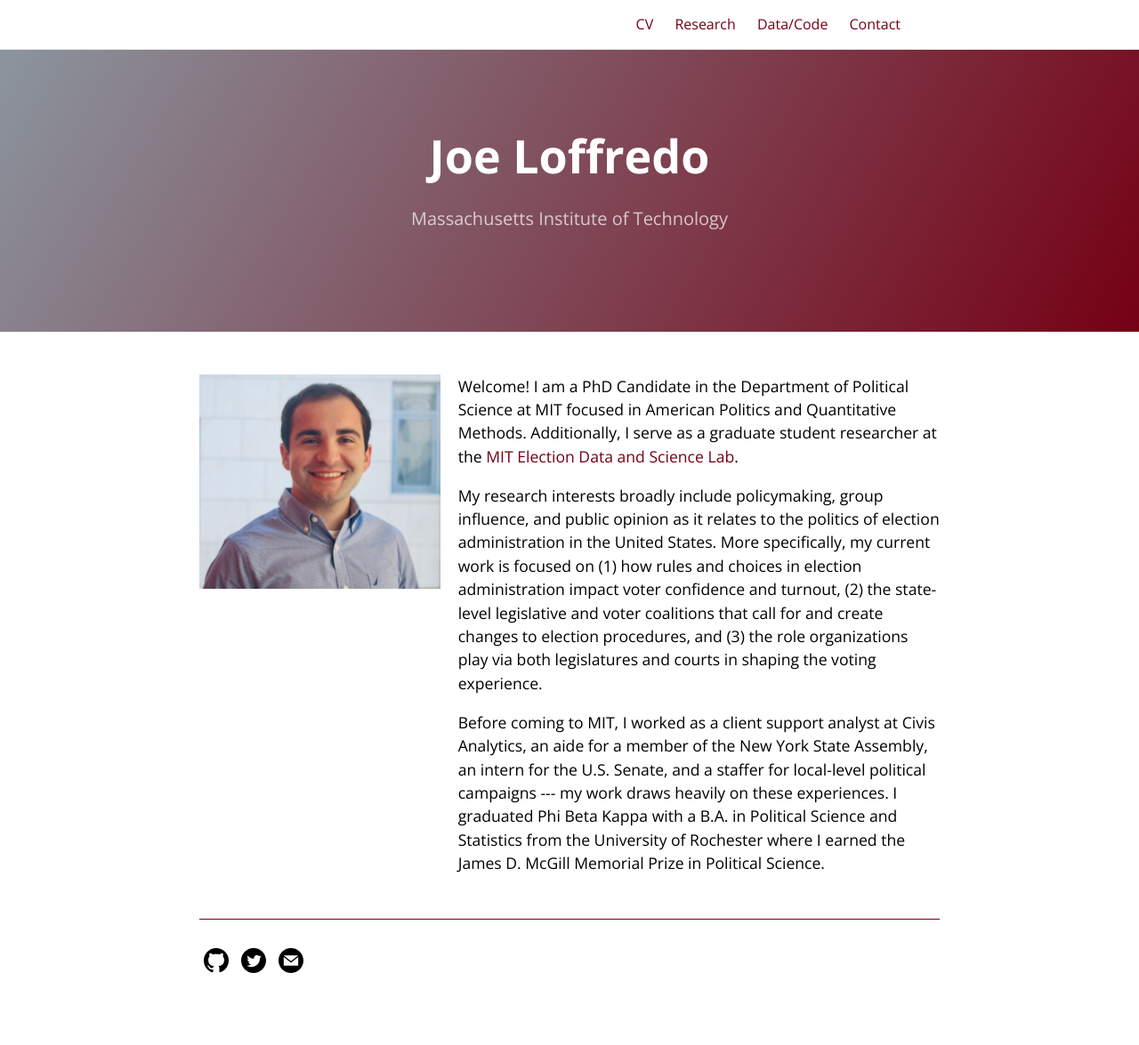
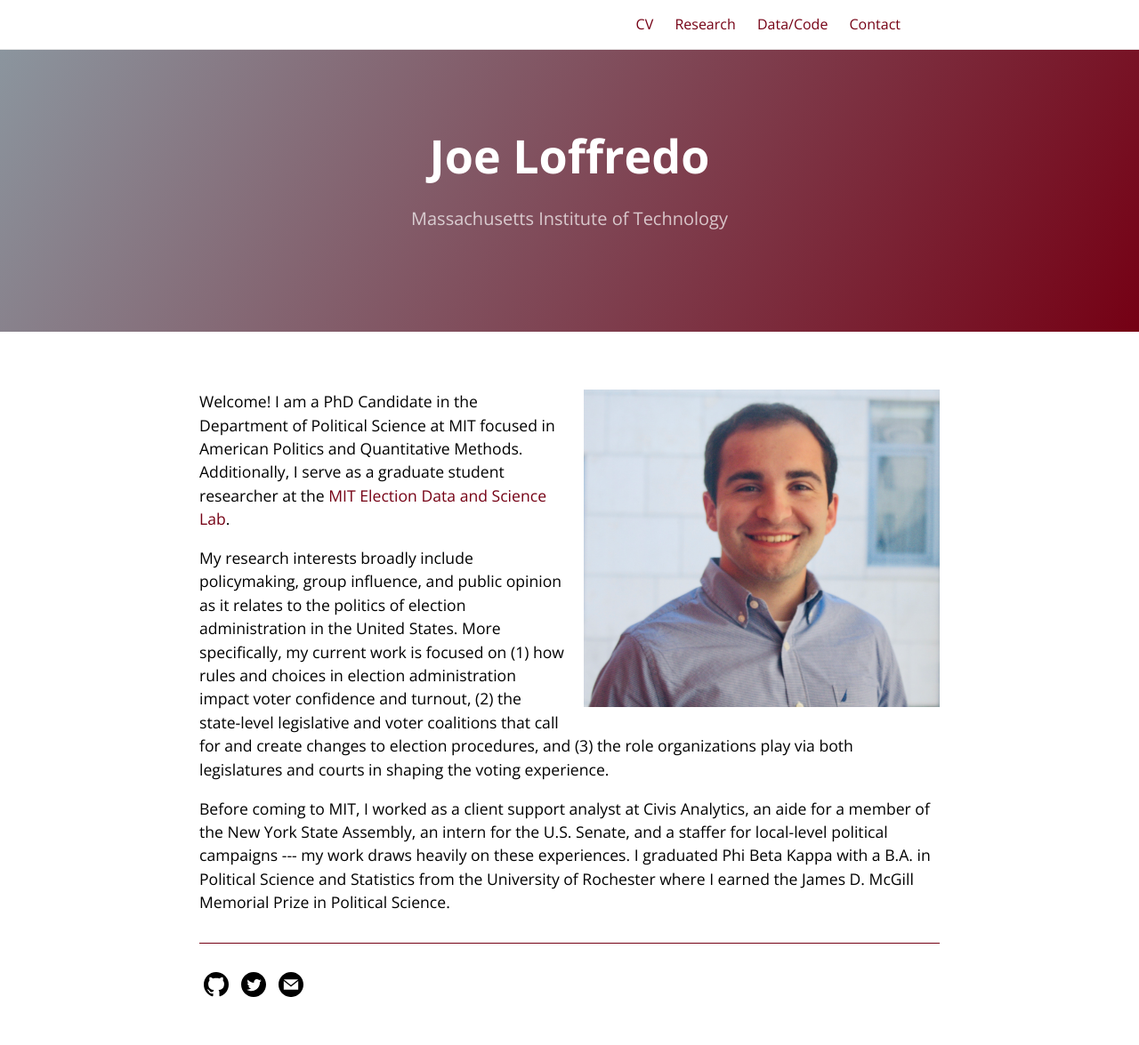
Before and after one commit to jloffredo2/jloffredo2.github.io, a Jekyll site: the page built from index.md, in a window 1280 px wide. Shown: the whole page at 89% size. Built offline with Jekyll 4.4.1, drawn with Linux system fonts in a browser that asks for light colours; before the commit the page ends 1148 px from its top, so only the background shows below that.

Commit message:
resize and float image

```diff
--- a/index.md
+++ b/index.md
@@ -3,15 +3,12 @@
 layout: home
 ---
 
-<div style="display: flex; align-items: flex-start;">
-  <div style="flex: 1;">
-    <img width="300" style="margin: 0;" src="Joseph loffredo.JPG" id="profile">
-  </div>
-  <div style="flex: 2; padding-left: 20px;">
-    <p>Welcome! I am a PhD Candidate in the Department of Political Science at MIT focused in American Politics and Quantitative Methods. Additionally, I serve as a graduate student researcher at the <a href="https://electionlab.mit.edu">MIT Election Data and Science Lab</a>.</p>
+<div style="float: right; margin-left: 20px;">
+  <img width="400" src="Joseph loffredo.JPG" id="profile">
+</div>
 
-    <p>My research interests broadly include policymaking, group influence, and public opinion as it relates to the politics of election administration in the United States. More specifically, my current work is focused on (1) how rules and choices in election administration impact voter confidence and turnout, (2) the state-level legislative and voter coalitions that call for and create changes to election procedures, and (3) the role organizations play via both legislatures and courts in shaping the voting experience.</p>
+<p>Welcome! I am a PhD Candidate in the Department of Political Science at MIT focused in American Politics and Quantitative Methods. Additionally, I serve as a graduate student researcher at the <a href="https://electionlab.mit.edu">MIT Election Data and Science Lab</a>.</p>
 
-    <p>Before coming to MIT, I worked as a client support analyst at Civis Analytics, an aide for a member of the New York State Assembly, an intern for the U.S. Senate, and a staffer for local-level political campaigns --- my work draws heavily on these experiences. I graduated Phi Beta Kappa with a B.A. in Political Science and Statistics from the University of Rochester where I earned the James D. McGill Memorial Prize in Political Science.</p>
-  </div>
-</div>
+<p>My research interests broadly include policymaking, group influence, and public opinion as it relates to the politics of election administration in the United States. More specifically, my current work is focused on (1) how rules and choices in election administration impact voter confidence and turnout, (2) the state-level legislative and voter coalitions that call for and create changes to election procedures, and (3) the role organizations play via both legislatures and courts in shaping the voting experience.</p>
+
+<p>Before coming to MIT, I worked as a client support analyst at Civis Analytics, an aide for a member of the New York State Assembly, an intern for the U.S. Senate, and a staffer for local-level political campaigns --- my work draws heavily on these experiences. I graduated Phi Beta Kappa with a B.A. in Political Science and Statistics from the University of Rochester where I earned the James D. McGill Memorial Prize in Political Science.</p>
```
